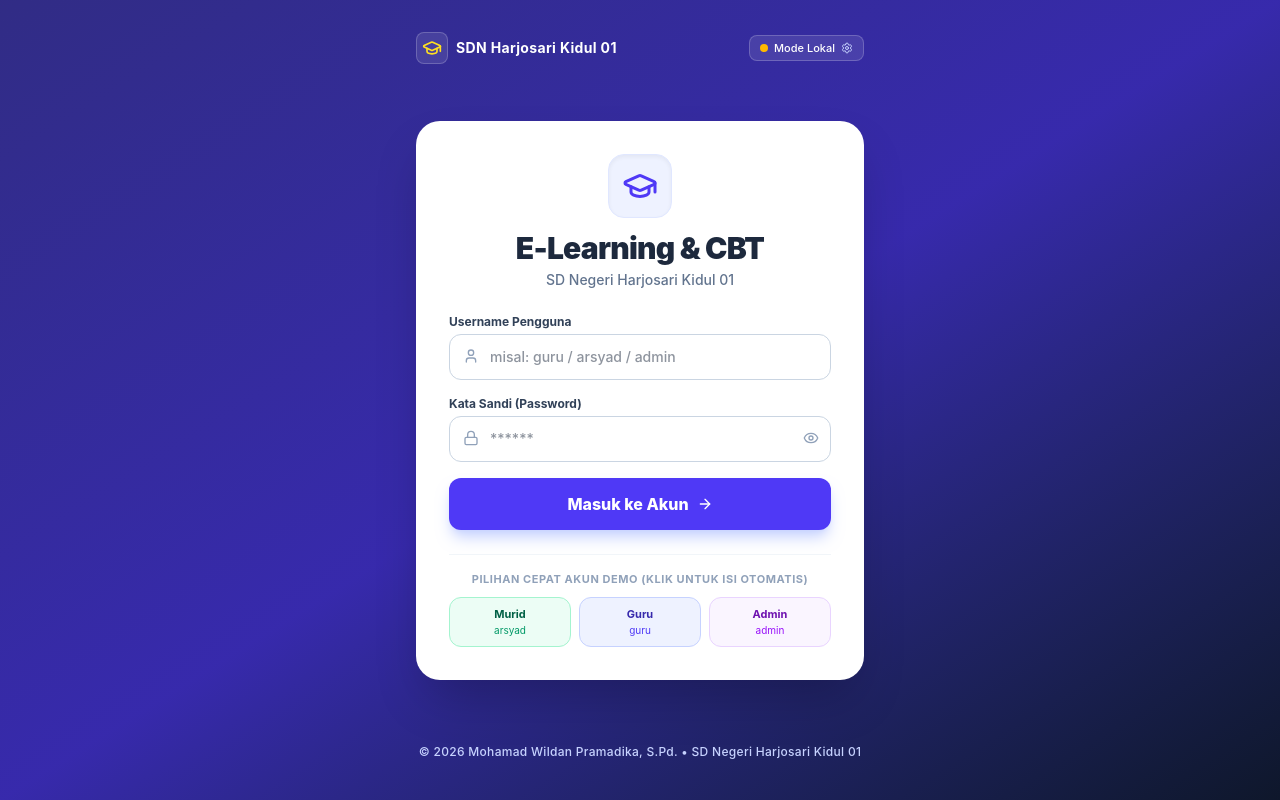
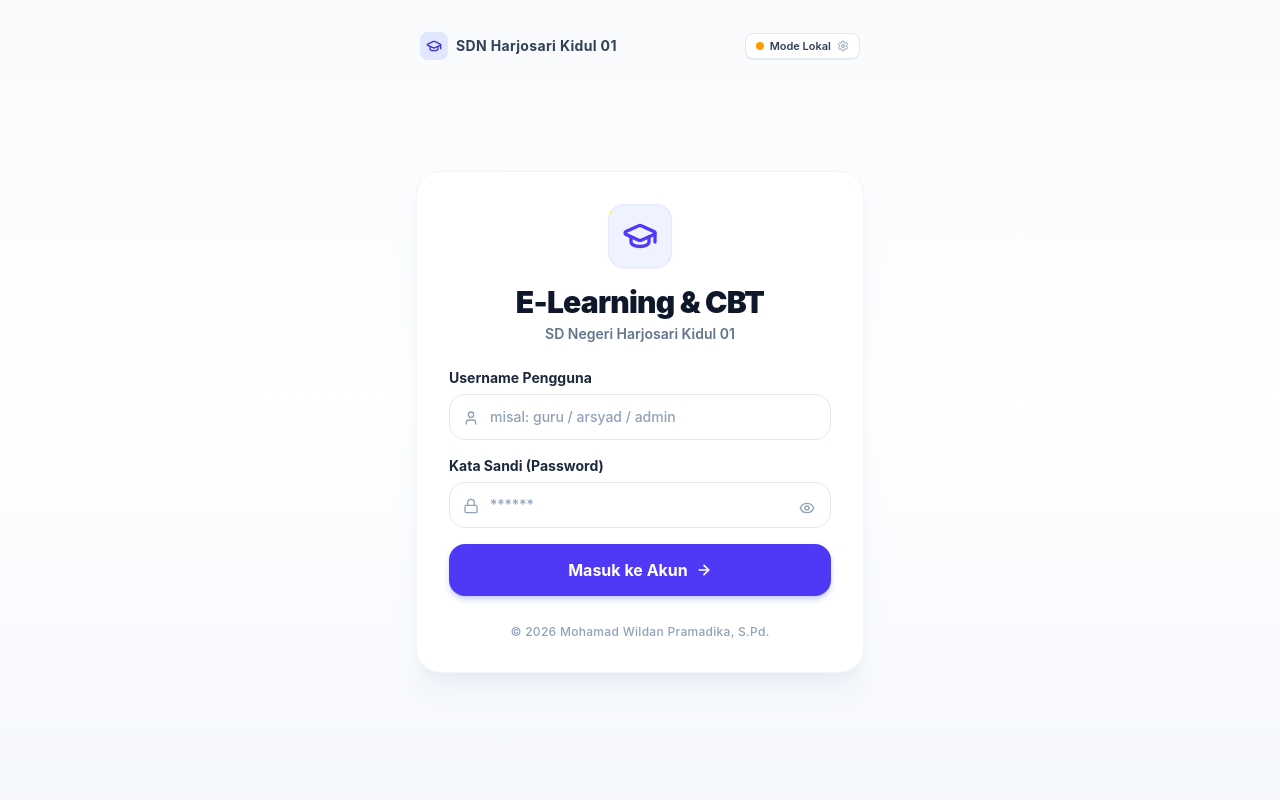
Before and after one commit to mahapatihmada-24/elarningcbtv2026, a React (Vite) app: page / in a window 1280 px wide. Built offline with nearby package versions, Linux system fonts and the light colour scheme.

Commit message:
refactor: update UI components and remove legacy code
- Redesign login screen and update MathSymbol rendering
- Add user identity display to active exam view
- Remove unused PWA install button and math modal references

```diff
--- a/src/components/LoginView.tsx
+++ b/src/components/LoginView.tsx
@@ -1,5 +1,5 @@
 import React, { useState } from 'react';
-import { GraduationCap, Lock, User, Eye, EyeOff, Sparkles, Settings, ArrowRight } from 'lucide-react';
+import { GraduationCap, Lock, User, Eye, EyeOff, Settings, ArrowRight } from 'lucide-react';
 import { api, DataSource } from '../services/api';
 import { User as UserType } from '../types';
 
@@ -45,49 +45,44 @@ export const LoginView: React.FC<LoginViewProps> = ({
     }
   };
 
-  const handleQuickLogin = (u: string, p: string) => {
-    setUsername(u);
-    setPassword(p);
-    setErrorMessage('');
-  };
-
   return (
-    <div className="min-h-screen flex flex-col justify-between bg-gradient-to-br from-indigo-900 via-indigo-800 to-slate-900 p-4 sm:p-6 text-slate-800">
+    <div className="min-h-screen flex flex-col bg-gradient-to-b from-slate-50 via-white to-indigo-50/30 p-4 sm:p-6 text-slate-800">
       {/* Top status bar */}
-      <div className="max-w-md w-full mx-auto flex justify-between items-center py-2">
+      <div className="max-w-md w-full mx-auto flex justify-between items-center py-2 px-1">
         <div className="flex items-center gap-2">
-          <div className="w-8 h-8 rounded-lg bg-white/10 border border-white/20 flex items-center justify-center text-yellow-300">
-            <GraduationCap className="w-5 h-5" />
+          <div className="w-7 h-7 rounded-lg bg-indigo-100 flex items-center justify-center text-indigo-700">
+            <GraduationCap className="w-4 h-4" />
           </div>
-          <span className="text-white font-bold text-xs sm:text-sm tracking-wide">
+          <span className="text-slate-700 font-bold text-xs sm:text-sm tracking-wide">
             SDN Harjosari Kidul 01
           </span>
         </div>
 
         <button
           onClick={onOpenSettings}
-          className="flex items-center gap-1.5 px-2.5 py-1 rounded-lg bg-white/10 hover:bg-white/20 text-white text-[11px] font-medium border border-white/20 transition"
+          className="flex items-center gap-1.5 px-2.5 py-1 rounded-lg bg-white hover:bg-slate-50 text-slate-700 text-[11px] font-semibold border border-slate-200 shadow-2xs transition"
+          title="Pengaturan Koneksi Spreadsheet / Google Apps Script"
         >
           <span
             className={`w-2 h-2 rounded-full ${
-              dataSource === 'GAS' ? 'bg-emerald-400' : 'bg-amber-400'
+              dataSource === 'GAS' ? 'bg-emerald-500' : 'bg-amber-500'
             }`}
           />
           <span>{dataSource === 'GAS' ? 'Cloud GAS' : 'Mode Lokal'}</span>
-          <Settings className="w-3 h-3 text-indigo-200" />
+          <Settings className="w-3 h-3 text-slate-400" />
         </button>
       </div>
 
-      {/* Main card */}
-      <div className="w-full max-w-md mx-auto bg-white rounded-3xl p-6 sm:p-8 shadow-2xl border border-white/20 my-auto">
+      {/* Main card matching the provided reference */}
+      <div className="w-full max-w-md mx-auto bg-white rounded-3xl p-6 sm:p-8 shadow-xl shadow-slate-200/60 border border-slate-100 my-auto">
         <div className="text-center mb-6">
-          <div className="w-16 h-16 rounded-2xl bg-indigo-50 border border-indigo-100 flex items-center justify-center text-indigo-600 mx-auto mb-3 shadow-inner">
-            <GraduationCap className="w-9 h-9 text-indigo-600" />
+          <div className="w-16 h-16 rounded-2xl bg-indigo-50/90 border border-indigo-100/80 flex items-center justify-center text-indigo-600 mx-auto mb-4 shadow-xs">
+            <GraduationCap className="w-9 h-9 text-indigo-600 stroke-[2.2]" />
           </div>
-          <h1 className="text-2xl sm:text-3xl font-black text-slate-800 tracking-tight">
+          <h1 className="text-2xl sm:text-3xl font-black text-slate-900 tracking-tight">
             E-Learning & CBT
           </h1>
-          <p className="text-xs sm:text-sm text-slate-500 font-medium mt-1">
+          <p className="text-xs sm:text-sm text-slate-500 font-semibold mt-1">
             SD Negeri Harjosari Kidul 01
           </p>
         </div>
@@ -95,11 +90,11 @@ export const LoginView: React.FC<LoginViewProps> = ({
         {/* Form */}
         <form onSubmit={handleSubmit} className="space-y-4">
           <div>
-            <label className="block text-xs font-bold text-slate-700 mb-1">
+            <label className="block text-xs sm:text-sm font-bold text-slate-800 mb-1.5">
               Username Pengguna
             </label>
             <div className="relative">
-              <User className="w-4 h-4 text-slate-400 absolute left-3.5 top-3.5" />
+              <User className="w-4 h-4 text-slate-400 absolute left-3.5 top-3.5 sm:top-4" />
               <input
                 type="text"
                 value={username}
@@ -107,17 +102,17 @@ export const LoginView: React.FC<LoginViewProps> = ({
                 placeholder="misal: guru / arsyad / admin"
                 required
                 autoComplete="username"
-                className="w-full pl-10 pr-3 py-2.5 sm:py-3 text-xs sm:text-sm rounded-xl border border-slate-300 focus:ring-2 focus:ring-indigo-500 focus:outline-none transition font-medium"
+                className="w-full pl-10 pr-3 py-2.5 sm:py-3 text-xs sm:text-sm rounded-2xl border border-slate-200 focus:border-indigo-600 focus:ring-4 focus:ring-indigo-100 focus:outline-none transition font-medium text-slate-800 placeholder:text-slate-400"
               />
             </div>
           </div>
 
           <div>
-            <label className="block text-xs font-bold text-slate-700 mb-1">
+            <label className="block text-xs sm:text-sm font-bold text-slate-800 mb-1.5">
               Kata Sandi (Password)
             </label>
             <div className="relative">
-              <Lock className="w-4 h-4 text-slate-400 absolute left-3.5 top-3.5" />
+              <Lock className="w-4 h-4 text-slate-400 absolute left-3.5 top-3.5 sm:top-4" />
               <input
                 type={showPassword ? 'text' : 'password'}
                 value={password}
@@ -125,12 +120,13 @@ export const LoginView: React.FC<LoginViewProps> = ({
                 placeholder="******"
                 required
                 autoComplete="current-password"
-                className="w-full pl-10 pr-10 py-2.5 sm:py-3 text-xs sm:text-sm rounded-xl border border-slate-300 focus:ring-2 focus:ring-indigo-500 focus:outline-none transition font-medium"
+                className="w-full pl-10 pr-10 py-2.5 sm:py-3 text-xs sm:text-sm rounded-2xl border border-slate-200 focus:border-indigo-600 focus:ring-4 focus:ring-indigo-100 focus:outline-none transition font-medium text-slate-800 placeholder:text-slate-400"
               />
               <button
                 type="button"
                 onClick={() => setShowPassword(!showPassword)}
-                className="absolute right-3 top-3.5 text-slate-400 hover:text-slate-600"
+                className="absolute right-3.5 top-3.5 sm:top-4 text-slate-400 hover:text-slate-600 p-0.5"
+                title={showPassword ? 'Sembunyikan password' : 'Lihat password'}
               >
                 {showPassword ? <EyeOff className="w-4 h-4" /> : <Eye className="w-4 h-4" />}
               </button>
@@ -146,57 +142,24 @@ export const LoginView: React.FC<LoginViewProps> = ({
           <button
             type="submit"
             disabled={isLoading}
-            className="w-full py-3 sm:py-3.5 px-4 rounded-xl bg-indigo-600 hover:bg-indigo-700 active:scale-98 text-white font-extrabold text-sm sm:text-base shadow-lg shadow-indigo-200 transition disabled:opacity-50 flex items-center justify-center gap-2"
+            className="w-full py-3 sm:py-3.5 px-4 rounded-2xl bg-indigo-600 hover:bg-indigo-700 active:scale-[0.98] text-white font-bold text-sm sm:text-base shadow-md shadow-indigo-200 transition disabled:opacity-50 flex items-center justify-center gap-2 cursor-pointer mt-2"
           >
             {isLoading ? (
               <span>Memproses Masuk...</span>
             ) : (
               <>
                 <span>Masuk ke Akun</span>
-                <ArrowRight className="w-4 h-4" />
+                <ArrowRight className="w-4 h-4 stroke-[2.5]" />
               </>
             )}
           </button>
+
+          {/* Developer copyright directly below the button */}
+          <p className="text-center text-xs text-slate-400 font-medium pt-3 select-none tracking-wide">
+            © 2026 Mohamad Wildan Pramadika, S.Pd.
+          </p>
         </form>
-
-        {/* Quick Demo Accounts */}
-        <div className="mt-6 pt-4 border-t border-slate-100">
-          <span className="block text-[11px] font-bold text-slate-400 text-center uppercase tracking-wider mb-2.5">
-            Pilihan Cepat Akun Demo (Klik untuk Isi Otomatis)
-          </span>
-          <div className="grid grid-cols-3 gap-1.5 sm:gap-2">
-            <button
-              type="button"
-              onClick={() => handleQuickLogin('arsyad', '12345')}
-              className="py-2 px-1.5 rounded-xl bg-emerald-50 hover:bg-emerald-100 text-emerald-800 text-[11px] font-bold border border-emerald-200 transition text-center"
-            >
-              Murid
-              <span className="block text-[10px] font-normal text-emerald-600">arsyad</span>
-            </button>
-            <button
-              type="button"
-              onClick={() => handleQuickLogin('guru', 'guru123')}
-              className="py-2 px-1.5 rounded-xl bg-indigo-50 hover:bg-indigo-100 text-indigo-800 text-[11px] font-bold border border-indigo-200 transition text-center"
-            >
-              Guru
-              <span className="block text-[10px] font-normal text-indigo-600">guru</span>
-            </button>
-            <button
-              type="button"
-              onClick={() => handleQuickLogin('admin', 'admin123')}
-              className="py-2 px-1.5 rounded-xl bg-purple-50 hover:bg-purple-100 text-purple-800 text-[11px] font-bold border border-purple-200 transition text-center"
-            >
-              Admin
-              <span className="block text-[10px] font-normal text-purple-600">admin</span>
-            </button>
-          </div>
-        </div>
       </div>
-
-      {/* Footer copyright */}
-      <footer className="text-center py-4 text-xs text-indigo-200 font-medium tracking-wide">
-        © 2026 Mohamad Wildan Pramadika, S.Pd. • SD Negeri Harjosari Kidul 01
-      </footer>
     </div>
   );
 };
--- a/src/components/MuridView/CBTExamActive.tsx
+++ b/src/components/MuridView/CBTExamActive.tsx
@@ -14,6 +14,7 @@ import {
   LayoutGrid,
   ListFilter,
   X,
+  User as UserIcon,
 } from 'lucide-react';
 import confetti from 'canvas-confetti';
 import { Ujian, Question, QuestionPG, QuestionPGKMCMA, QuestionPGKKategori, User } from '../../types';
@@ -388,6 +389,13 @@ export const CBTExamActive: React.FC<CBTExamActiveProps> = ({
             <span className="hidden md:inline text-xs text-slate-400">•</span>
             <span className="hidden md:inline text-xs text-slate-500 font-medium">
               Soal {currentQuestionIndex + 1} dari {activeQuestions.length}
+            </span>
+            <span
+              className="hidden sm:inline-flex items-center gap-1 text-[11px] font-semibold text-slate-700 bg-slate-100 px-2 py-0.5 rounded-md truncate max-w-[130px] border border-slate-200 shrink-0"
+              title={`Nama Siswa: ${currentUser.nama} (${currentUser.kelas})`}
+            >
+              <UserIcon className="w-3 h-3 text-indigo-600 shrink-0" />
+              <span className="truncate">{currentUser.nama}</span>
             </span>
           </div>
 
```
Also changed, not shown: src/components/MathSymbolModal.tsx (+15 -7 lines), src/components/MuridView/MuridMateri.tsx (+1 -20 lines), src/components/Navbar.tsx (+11 -13 lines), 2 other files (tests, documents, lock files or other folders).
